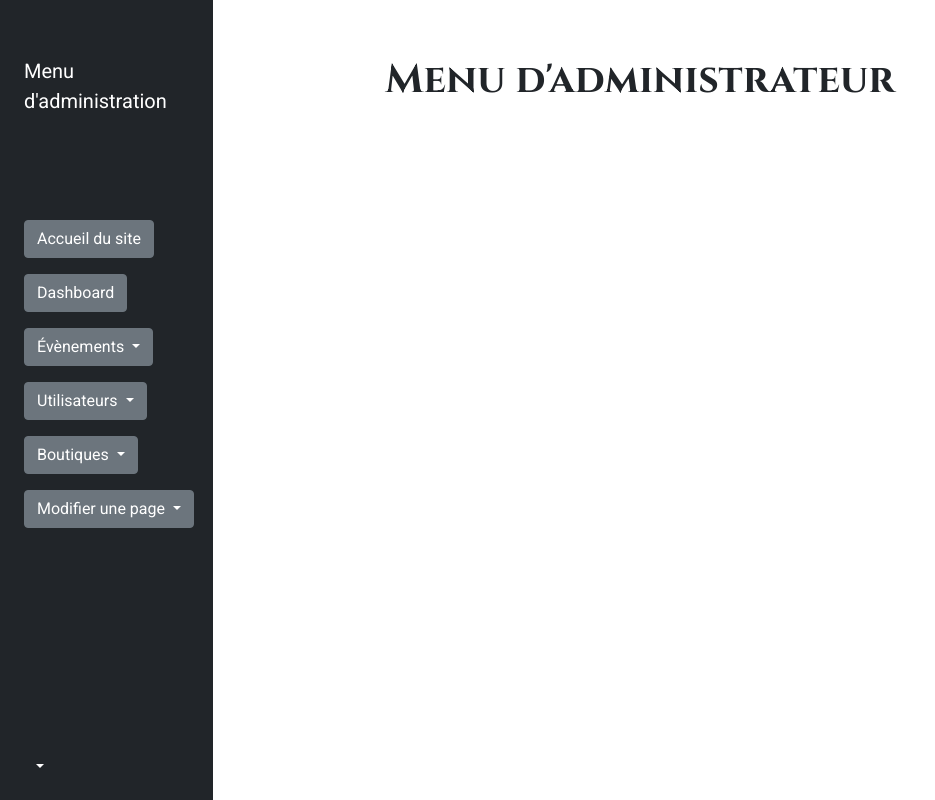
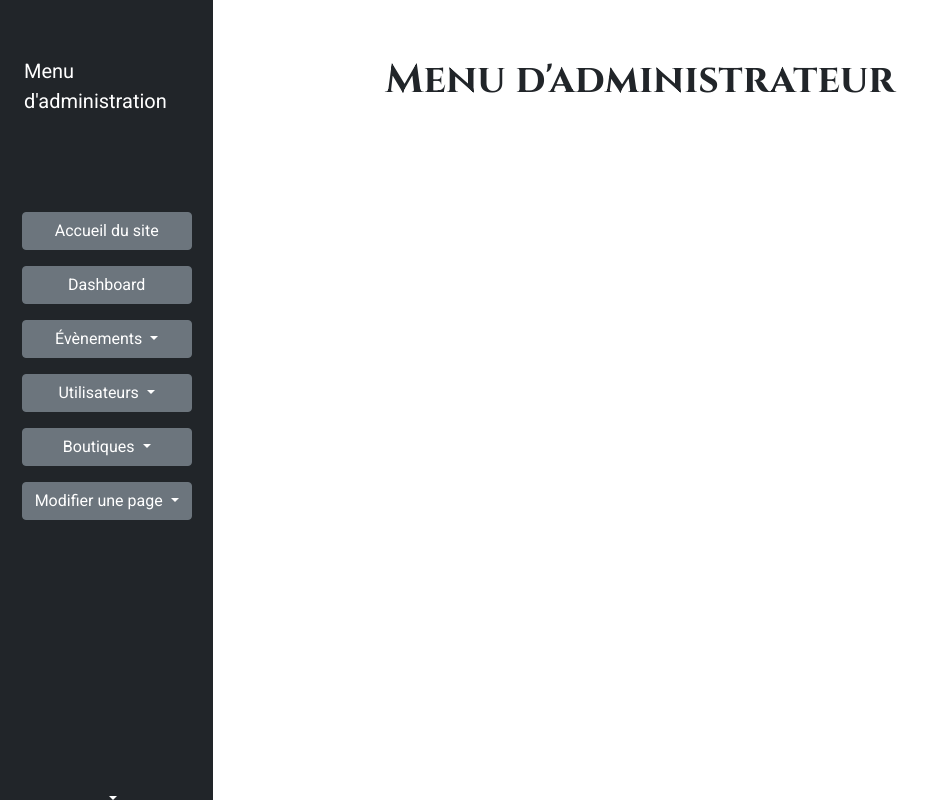
Before and after one commit to AntoineLudwigGalli/Action-Culottee, a Symfony app: template templates/admin_panel/admin_index.html.twig in a window 1280 px wide. Shown: the whole page, without its empty margins (0-935 px from the left). Run offline with Twig, Linux system fonts and the light colour scheme; the template is opened without the code that fills it, so the values that code supplies are empty; some libraries are stand-ins or nearby versions.

Commit message:
refonte boutons panel admin

```diff
--- a/templates/baseAdmin.html.twig
+++ b/templates/baseAdmin.html.twig
@@ -3,15 +3,34 @@
 <html lang="fr">
 <head>
     <meta charset="UTF-8">
-    <meta name="viewport" content="width=device-width, user-scalable=no, initial-scale=1.0, maximum-scale=1.0, minimum-scale=1.0">
+    <meta name="viewport"
+          content="width=device-width, user-scalable=no, initial-scale=1.0, maximum-scale=1.0, minimum-scale=1.0">
     <meta http-equiv="X-UA-Compatible" content="ie=edge">
     <title>{% block title %}{% endblock %}</title>
 
     {% block cssIncludes %}{% endblock %}
 
-    <link rel="stylesheet" href="https://cdnjs.cloudflare.com/ajax/libs/font-awesome/6.1.1/css/all.min.css" integrity="sha512-KfkfwYDsLkIlwQp6LFnl8zNdLGxu9YAA1QvwINks4PhcElQSvqcyVLLD9aMhXd13uQjoXtEKNosOWaZqXgel0g==" crossorigin="anonymous" referrerpolicy="no-referrer"/>
+    <link rel="stylesheet" href="https://cdnjs.cloudflare.com/ajax/libs/font-awesome/6.1.1/css/all.min.css"
+          integrity="sha512-KfkfwYDsLkIlwQp6LFnl8zNdLGxu9YAA1QvwINks4PhcElQSvqcyVLLD9aMhXd13uQjoXtEKNosOWaZqXgel0g=="
+          crossorigin="anonymous" referrerpolicy="no-referrer"/>
     <link rel="stylesheet" href="{{ asset('css/bootstrap.min.css') }}">
     <link rel="stylesheet" href="{{ asset('css/styles.css') }}">
+
+    <style>
+        li, .dropdown button,.nav-item {
+            min-width: 60%;
+        }
+
+        li a, .dropdown button, .nav-item {
+            min-width: 100%;
+        }
+
+        li {
+            margin-bottom: 1rem;
+        }
+
+    </style>
+
 </head>
 <body>
 
@@ -23,44 +42,55 @@
 
         {# web #}
         <div class="position-fixed col-auto col-md-3 col-xl-2 px-sm-2 px-0 bg-dark d-none  d-md-block">
-            <div class="d-flex flex-column align-items-center align-items-sm-start px-3 pt-2 text-white min-vh-100">
+            <div class="d-flex flex-column align-items-center align-items-sm-center px-3 pt-2 text-white min-vh-100">
 
-                <a href="#" class="d-flex align-items-center py-5 mb-md-0 me-md-auto text-white text-decoration-none">
+                <a href="#" class="d-flex align-items-center mx-auto py-5 mb-md-0 me-md-auto text-white text-decoration-none">
                     <span class="fs-5 d-none d-sm-inline">Menu d'administration</span>
                 </a>
 
-                <ul class=" pt-5 nav nav-pills flex-column mb-sm-auto mb-0 align-items-center align-items-sm-start" id="menu">
+                <ul class=" pt-5 nav nav-pills flex-column mb-sm-auto mb-0 align-items-center"
+                    id="menu">
 
                     <li class="nav-item">
-                        <a class="my-2 btn btn-secondary text-decoration-none text-white" href=" {{ path('main_home') }}">Accueil du site</a>
+                        <a class=" btn btn-secondary text-decoration-none text-white"
+                           href=" {{ path('main_home') }}">Accueil du site</a>
                     </li>
 
                     <li class="nav-item">
-                        <a class="my-2 btn btn-secondary text-decoration-none text-white" href="#">Dashboard</a>
+                        <a class=" btn btn-secondary text-decoration-none text-white" href="#">Dashboard</a>
                     </li>
 
+                    <li class="nav-item">
                         <div class="dropdown">
 
-                        <button class="my-2 btn btn-secondary dropdown-toggle" type="button" data-bs-toggle="dropdown" aria-expanded="false">
+                            <button class="btn btn-secondary dropdown-toggle" type="button"
+                                    data-bs-toggle="dropdown"
+                                    aria-expanded="false">
                                 Évènements
                             </button>
 
                             <ul class="dropdown-menu">
-                            <li><a class="dropdown-item" href="{{ path ('admin_panel_events_list') }}">Liste des évènements</a></li>
-                            <li><a class="dropdown-item" href="{{ path ('admin_panel_event') }}">Ajouter un évènement</a></li>
+                                <li><a class="dropdown-item" href="{{ path ('admin_panel_events_list') }}">Liste des
+                                        évènements</a></li>
+                                <li><a class="dropdown-item" href="{{ path ('admin_panel_event') }}">Ajouter un
+                                        évènement</a></li>
                             </ul>
 
                         </div>
+                    </li>
 
                     <li class="nav-item">
-                        <div class="dropdown  my-2">
-                            <button class="btn btn-secondary dropdown-toggle" type="button" id="dropdownMenuButton1" data-bs-toggle="dropdown" aria-expanded="false">
+                        <div class="dropdown ">
+                            <button class="btn btn-secondary dropdown-toggle" type="button" id="dropdownMenuButton1"
+                                    data-bs-toggle="dropdown" aria-expanded="false">
                                 Utilisateurs
                             </button>
 
                             <ul class="dropdown-menu" aria-labelledby="dropdownMenuButton1">
-                                <li><a class="dropdown-item" href="{{ path('admin_panel_users_list') }}">Liste des utilisateurs</a></li>
-                                <li><a class="dropdown-item" href="{{ path('admin_panel_register') }}">Ajouter un utilisateur</a></li>
+                                <li><a class="dropdown-item" href="{{ path('admin_panel_users_list') }}">Liste des
+                                        utilisateurs</a></li>
+                                <li><a class="dropdown-item" href="{{ path('admin_panel_register') }}">Ajouter un
+                                        utilisateur</a></li>
                             </ul>
 
                         </div>
@@ -68,14 +98,16 @@
                     </li>
 
                     <li class="nav-item">
-                        <div class="dropdown  my-2">
-                            <button class="btn btn-secondary dropdown-toggle" type="button" id="dropdownMenuButton1" data-bs-toggle="dropdown" aria-expanded="false">
+                        <div class="dropdown">
+                            <button class="btn btn-secondary dropdown-toggle" type="button" id="dropdownMenuButton1"
+                                    data-bs-toggle="dropdown" aria-expanded="false">
                                 Boutiques
                             </button>
 
                             <ul class="dropdown-menu" aria-labelledby="dropdownMenuButton1">
                                 <li><a class="dropdown-item" href="">Liste des boutiques</a></li>
-                                <li><a class="dropdown-item" href="{{ path('admin_panel_admin_shop_creation') }}">Ajouter une boutique</a></li>
+                                <li><a class="dropdown-item" href="{{ path('admin_panel_admin_shop_creation') }}">Ajouter
+                                        une boutique</a></li>
                             </ul>
 
                         </div>
@@ -83,8 +115,9 @@
                     </li>
 
                     <li class="nav-item">
-                        <div class="dropdown  my-2">
-                            <button class="btn btn-secondary dropdown-toggle" type="button" id="dropdownMenuButton1" data-bs-toggle="dropdown" aria-expanded="false">
+                        <div class="dropdown">
+                            <button class="btn btn-secondary dropdown-toggle" type="button" id="dropdownMenuButton1"
+                                    data-bs-toggle="dropdown" aria-expanded="false">
                                 Modifier une page
                             </button>
 
@@ -97,13 +130,14 @@
 
                     </li>
 
-
                 </ul>
                 <hr>
-                <div class="dropdown  my-2 pb-4">
+                <div class="dropdown">
 
 
-                    <a href="#" class="d-flex align-items-center text-white text-decoration-none dropdown-toggle" id="dropdownUser1" data-bs-toggle="dropdown" aria-expanded="false"> <span class="d-none d-sm-inline mx-1">
+                    <a href="#" class="d-flex align-items-center text-white text-decoration-none dropdown-toggle"
+                       id="dropdownUser1" data-bs-toggle="dropdown" aria-expanded="false"> <span
+                                class="d-none d-sm-inline mx-1">
 {#                            TODO: nom du compte #}
                         </span> </a>
 
@@ -129,65 +163,85 @@
                 <a class="navbar-brand" id="#anchor"><img class="img-fluid" src="" alt=""></a>
                 {#                <!-- TODO:logo --> #}
 
-                <button class="navbar-toggler" type="button" data-bs-toggle="offcanvas" data-bs-target="#offcanvasNavbar" aria-controls="offcanvasNavbar">
+
+                <button class="navbar-toggler" type="button" data-bs-toggle="offcanvas"
+                        data-bs-target="#offcanvasNavbar" aria-controls="offcanvasNavbar">
                     <i class="fas fa-bars"></i>
                 </button>
-                {#                <!-- TODO:BOUTON --> #}
-                <div class="offcanvas offcanvas-end" tabindex="-1" id="offcanvasNavbar" aria-labelledby="offcanvasNavbarLabel">
+                {#                <!-- TODO: aligner BOUTON + couleur--> #}
+                <div class="offcanvas offcanvas-end w-50" tabindex="-1" id="offcanvasNavbar"
+                     aria-labelledby="offcanvasNavbarLabel">
 
                     <div class="offcanvas-header bg-dark">
-                        <h5 class="offcanvas-title" id="offcanvasNavbarLabel">
-                            <img class="img-fluid" src="" alt=""></h5>
-                        <button type="button" class="btn-close text-reset" data-bs-dismiss="offcanvas" aria-label="Close"></button>
+                        <h5 class="offcanvas-title text-white" id="offcanvasNavbarLabel">
+                            <img class="img-fluid" src="" alt="">
+                            Menu d'administration
+                        </h5>
+                        <button type="button" class="btn-close text-reset" data-bs-dismiss="offcanvas"
+                                aria-label="Close"></button>
                     </div>
 
                     <!-- ////////////////////////////////////// -->
+
                     <div class="offcanvas-body bg-dark">
 
-                        <ul class="nav flex-column">
+                        <ul class="nav flex-column align-items-center">
 
                             <li class="nav-item">
-                                <a class="btn btn-secondary" type="button" data-bs-toggle="dropdown" aria-expanded="false" href="{{ path('main_home') }}">
+                                <a class="btn btn-secondary" type="button" data-bs-toggle="dropdown"
+                                   aria-expanded="false" href="{{ path('main_home') }}">
                                     Accueil
                                 </a>
                             </li>
 
                             <li class="nav-item">
-                                <a class="btn btn-secondary" type="button" data-bs-toggle="dropdown" aria-expanded="false" href="#">
+                                <a class="btn btn-secondary" type="button" data-bs-toggle="dropdown"
+                                   aria-expanded="false" href="#">
                                     Dashboard
                                 </a>
                             </li>
 
+                            <li class="nav-item">
+
                                 <div class="dropdown">
 
-                                <button class="btn btn-secondary dropdown-toggle" type="button" data-bs-toggle="dropdown" aria-expanded="false">
+                                    <button class="btn btn-secondary dropdown-toggle" type="button"
+                                            data-bs-toggle="dropdown" aria-expanded="false">
                                         Évènements
                                     </button>
 
                                     <ul class="dropdown-menu">
-                                    <li><a class="dropdown-item" href="{{ path('admin_panel_events_list') }}">Liste des évènements</a></li>
-                                    <li><a class="dropdown-item" href="{{ path('admin_panel_event') }}">Ajouter un évènement</a></li>
+                                        <li><a class="dropdown-item" href="{{ path('admin_panel_events_list') }}">Liste
+                                                des
+                                                évènements</a></li>
+                                        <li><a class="dropdown-item" href="{{ path('admin_panel_event') }}">Ajouter un
+                                                évènement</a></li>
                                     </ul>
 
                                 </div>
+                            </li>
 
                             <li class="nav-item">
                                 <div class="dropdown">
-                                    <button class="btn btn-secondary dropdown-toggle" type="button" id="dropdownMenuButton1" data-bs-toggle="dropdown" aria-expanded="false">
+                                    <button class="btn btn-secondary dropdown-toggle" type="button"
+                                            id="dropdownMenuButton1" data-bs-toggle="dropdown" aria-expanded="false">
                                         Utilisateurs
                                     </button>
 
                                     <ul class="dropdown-menu" aria-labelledby="dropdownMenuButton1">
-                                        <li><a class="dropdown-item" href="{{ path('admin_panel_users_list') }}">Liste des utilisateurs</a></li>
+                                        <li><a class="dropdown-item" href="{{ path('admin_panel_users_list') }}">Liste
+                                                des utilisateurs</a></li>
                                         <li><a class="dropdown-item" href="#">Ajouter un utilisateur</a></li>
                                     </ul>
 
                                 </div>
 
                             </li>
+
                             <li class="nav-item">
                                 <div class="dropdown">
-                                    <button class="btn btn-secondary dropdown-toggle" type="button" id="dropdownMenuButton1" data-bs-toggle="dropdown" aria-expanded="false">
+                                    <button class="btn btn-secondary dropdown-toggle" type="button"
+                                            id="dropdownMenuButton1" data-bs-toggle="dropdown" aria-expanded="false">
                                         Boutiques
                                     </button>
 
@@ -199,6 +253,24 @@
                                 </div>
 
                             </li>
+
+                            <li class="nav-item">
+                                <div class="dropdown ">
+                                    <button class="btn btn-secondary dropdown-toggle" type="button"
+                                            id="dropdownMenuButton1"
+                                            data-bs-toggle="dropdown" aria-expanded="false">
+                                        Modifier une page
+                                    </button>
+
+                                    <ul class="dropdown-menu" aria-labelledby="dropdownMenuButton1">
+                                        <li><a class="dropdown-item" href="">Qui-sommes-nous ?</a></li>
+                                        <!-- <li><a class="dropdown-item" href="#">Ajouter un utilisateur</a></li> -->
+                                    </ul>
+
+                                </div>
+
+                            </li>
+
                         </ul>
 
                     </div>
@@ -220,6 +292,7 @@
     </div>
 </nav>
 
+
 {% block jsIncludes %}{% endblock %}
 
 <script src="{{ asset('js/bootstrap.bundle.min.js') }}"></script>
```
Lines whose indentation alone changed are shown as unchanged.
